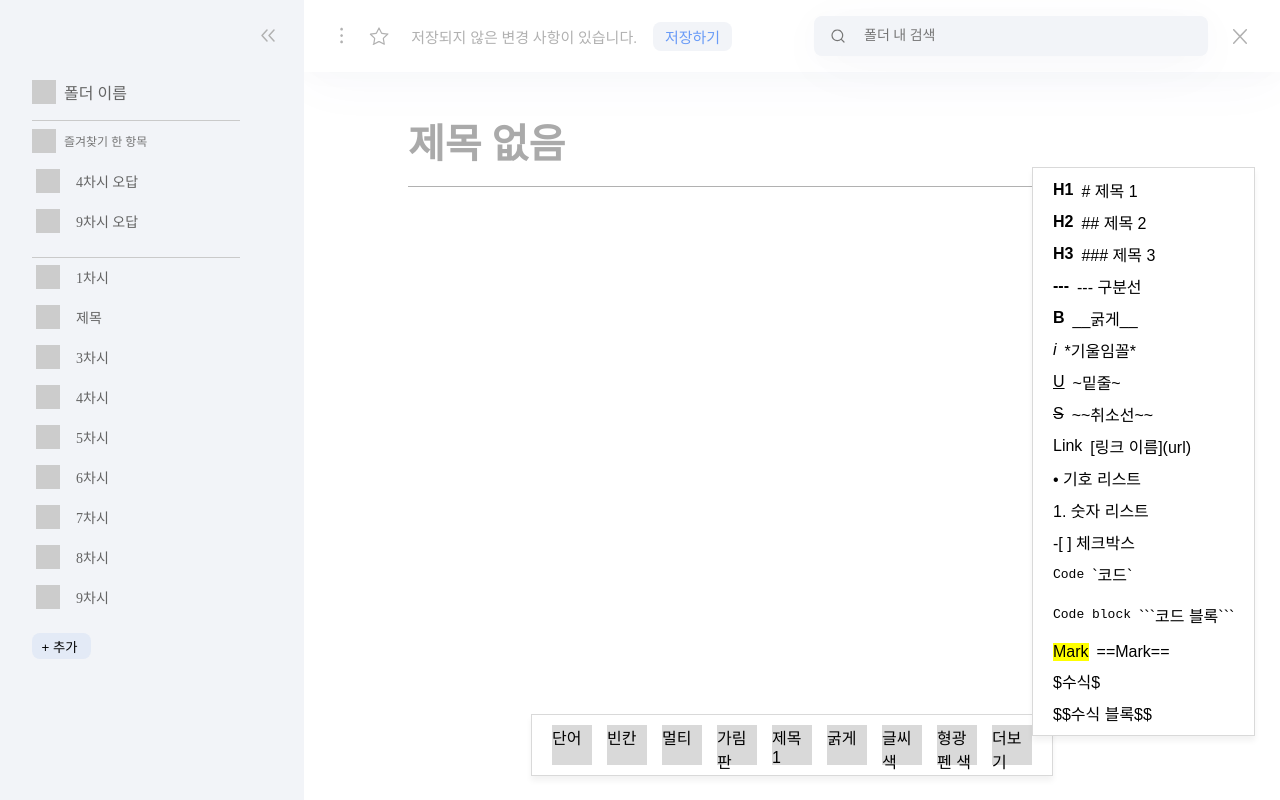
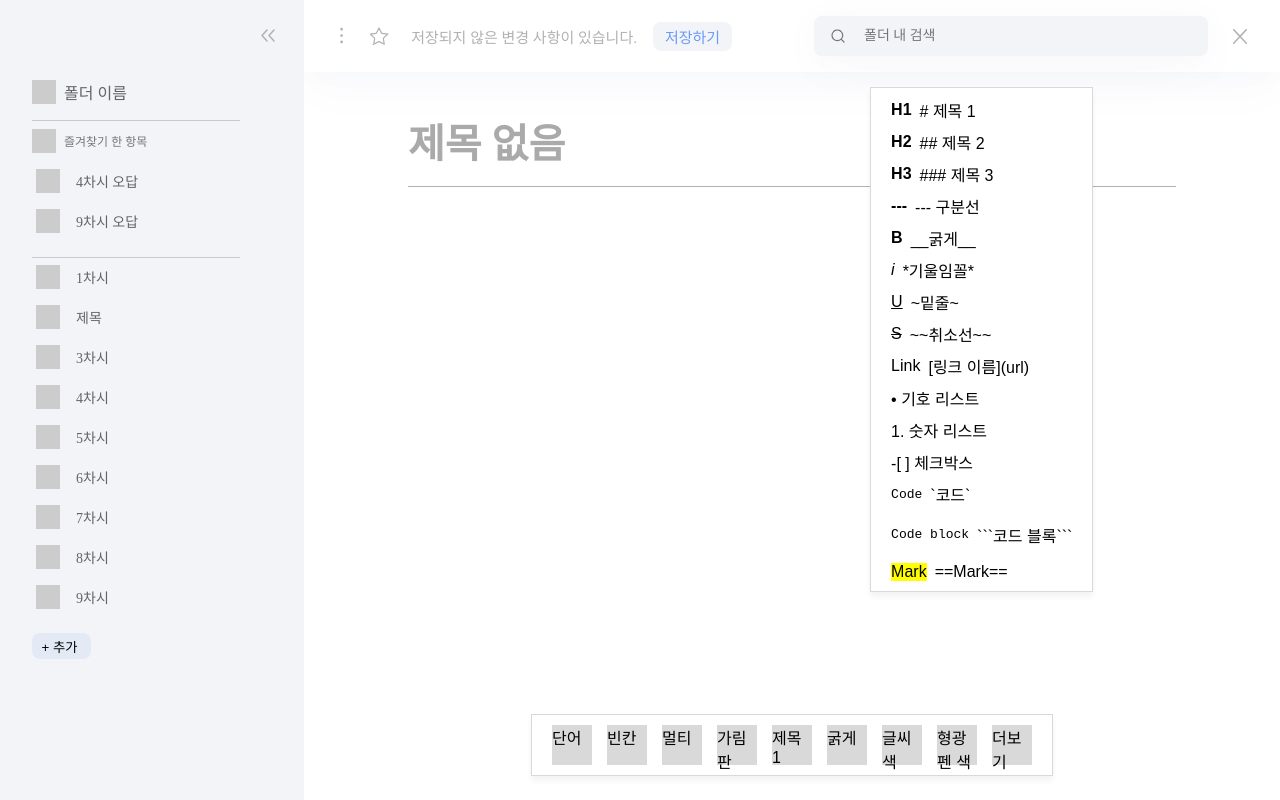
Before and after one commit to UMC-CARDIFY/Client-V1, a React (Vite) app: page /note-editor in a window 1280 px wide. Both pictures are taken after a click on the element "더보기". Built offline with nearby package versions, Linux system fonts and the light colour scheme.

Commit message:
feat: 툴바의 더보기 버튼 클릭해도 드래그 유지되는 기능 추가

```diff
--- a/src/pages/NoteEditor/components/Editor/CombinedEditor.jsx
+++ b/src/pages/NoteEditor/components/Editor/CombinedEditor.jsx
@@ -15,7 +15,7 @@ import BlankCard from '../Cards/BlankCard';
 import MultiCard from '../Cards/MultiCard';
 import ImageCard from '../Cards/ImageCard';
 import mySchema from './Markdown/schema';
-import myInputRules from './Markdown/inputRules';
+import { myInputRules } from './Markdown/inputRules';
 import PropTypes from 'prop-types';
 
 const ContentArea = styled.div`
@@ -38,6 +38,7 @@ const ContentArea = styled.div`
     outline: none;
     border-radius: 4px;
     min-height: 20rem;
+    max-height: 33rem;
   }
 
   @media (max-width: 48rem) {
@@ -67,7 +68,7 @@ const TitleInput = styled.div`
 `;
 
 const Divider = styled.div`
-  height: 0.0625rem;
+  height: 1px;
   background: #B1B1B1;
   margin-top: 1rem;
   margin-bottom: 1rem;
--- a/src/pages/NoteEditor/components/Editor/Markdown/schema.jsx
+++ b/src/pages/NoteEditor/components/Editor/Markdown/schema.jsx
@@ -4,7 +4,17 @@ import { addListNodes } from 'prosemirror-schema-list';
 
 // Extend basic schema with list support and custom marks
 const mySchema = new Schema({
-    nodes: addListNodes(basicSchema.spec.nodes, 'paragraph block*', 'block'),
+    nodes: addListNodes(basicSchema.spec.nodes, 'paragraph block*', 'block').append({
+        code_block: {
+            content: 'text*',
+            marks: '',
+            group: 'block',
+            code: true,
+            defining: true,
+            parseDOM: [{ tag: 'pre', preserveWhitespace: 'full' }],
+            toDOM() { return ['pre', ['code', 0]]; }
+        },
+        }),
     marks: {
       ...basicSchema.spec.marks,
       strong: {
@@ -27,7 +37,6 @@ const mySchema = new Schema({
         parseDOM: [{ tag: 'code' }],
         toDOM: () => ['code', 0],
       },
-
     },
   });
 
--- a/src/pages/NoteEditor/components/Editor/MoreOptions.jsx
+++ b/src/pages/NoteEditor/components/Editor/MoreOptions.jsx
@@ -1,5 +1,7 @@
 import React from 'react';
 import styled from 'styled-components';
+import { toggleMark } from 'prosemirror-commands';
+import mySchema from './Markdown/schema';
 
 const MoreOptionsContainer = styled.div`
     width: auto;
@@ -11,8 +13,8 @@ const MoreOptionsContainer = styled.div`
     background: #FFF;
     box-shadow: 0px 5px 6px 0px rgba(0, 0, 0, 0.05);
     position: absolute;
-    bottom: 1rem;
-    left: calc(50% + 15rem);
+    bottom: 10rem;
+    left: 58%;
     z-index: 1;
 `;
 
@@ -25,8 +27,9 @@ const MoreOptionsItem = styled.div`
 
 // eslint-disable-next-line react/display-name
 const MoreOptions = React.forwardRef((props, ref) => {
+
     return (
-        <MoreOptionsContainer ref={ref}>
+        <MoreOptionsContainer ref={ref} onMouseDown={e => e.preventDefault()}>
             <MoreOptionsItem>
                 <strong>H1</strong> # 제목 1
             </MoreOptionsItem>
@@ -72,12 +75,6 @@ const MoreOptions = React.forwardRef((props, ref) => {
             <MoreOptionsItem>
                 <mark>Mark</mark> ==Mark==
             </MoreOptionsItem>
-            <MoreOptionsItem>
-                <span> $수식$</span>
-            </MoreOptionsItem>
-            <MoreOptionsItem>
-                <span>$$수식 블록$$</span>
-            </MoreOptionsItem>
         </MoreOptionsContainer>
     );
 });
--- a/src/pages/NoteEditor/components/Editor/ToolBar.jsx
+++ b/src/pages/NoteEditor/components/Editor/ToolBar.jsx
@@ -25,6 +25,7 @@ const ToolBarItem = styled.div`
   cursor: pointer;
 `;
 
+// eslint-disable-next-line react/prop-types
 const ToolBar = ({ addCard, addHeading1, toggleBold, onSelectColor }) => {
   const [showMoreOptions, setShowMoreOptions] = useState(false);
   const [showPalette, setShowPalette] = useState(false);
@@ -63,9 +64,10 @@ const ToolBar = ({ addCard, addHeading1, toggleBold, onSelectColor }) => {
         <ToolBarItem onClick={toggleColorPalette}>글씨 색</ToolBarItem>
         {showPalette && <ColorPalette onSelectColor={onSelectColor} />}
         <ToolBarItem>형광펜 색</ToolBarItem>
-        <ToolBarItem onClick={toggleMoreOptions}>더보기</ToolBarItem>
-      </ToolBarContainer>
-      {showMoreOptions && <MoreOptions ref={moreOptionsRef} />}
+        <ToolBarItem onMouseDown={(e) => e.preventDefault()} onClick={toggleMoreOptions}>더보기</ToolBarItem>
+
+        </ToolBarContainer>
+        {showMoreOptions && <MoreOptions ref={moreOptionsRef} />}
     </>
   );
 };
--- a/src/pages/NoteEditor/components/Editor/index.jsx
+++ b/src/pages/NoteEditor/components/Editor/index.jsx
@@ -91,7 +91,7 @@ const Editor = () => {
         viewRef={viewRef} // viewRef 전달
       />
       <ToolBarWrapper>
-        <ToolBar addCard={addCard} addHeading1={addHeading1} toggleBold={toggleBold} onSelectColor={onSelectColor} />
+        <ToolBar viewRef={viewRef} addCard={addCard} addHeading1={addHeading1} toggleBold={toggleBold} onSelectColor={onSelectColor} />
       </ToolBarWrapper>
     </EditorContainer>
   );
```
Also changed, not shown: src/pages/NoteEditor/components/Editor/Markdown/inputRules.jsx (+29 -6 lines).
